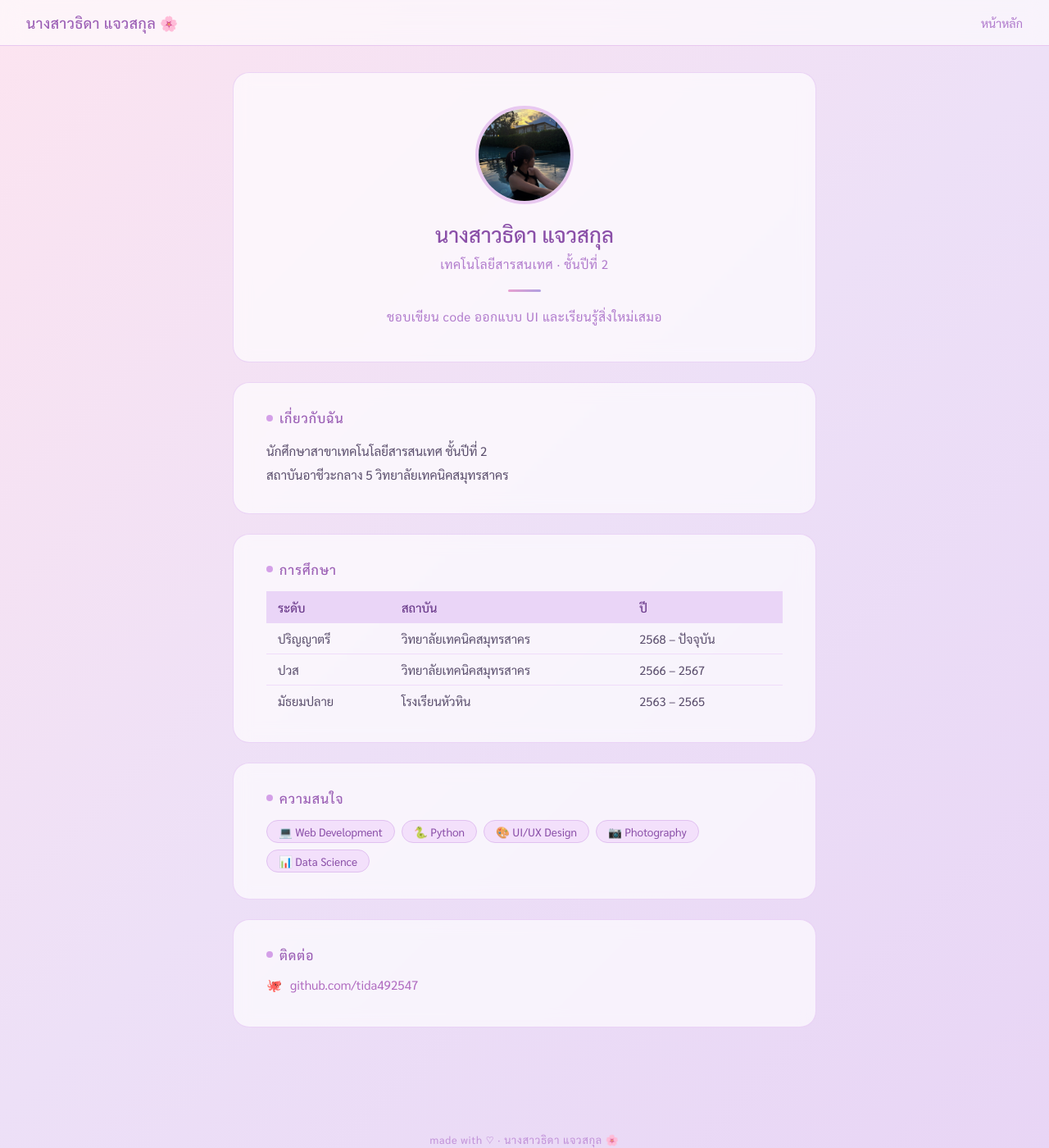
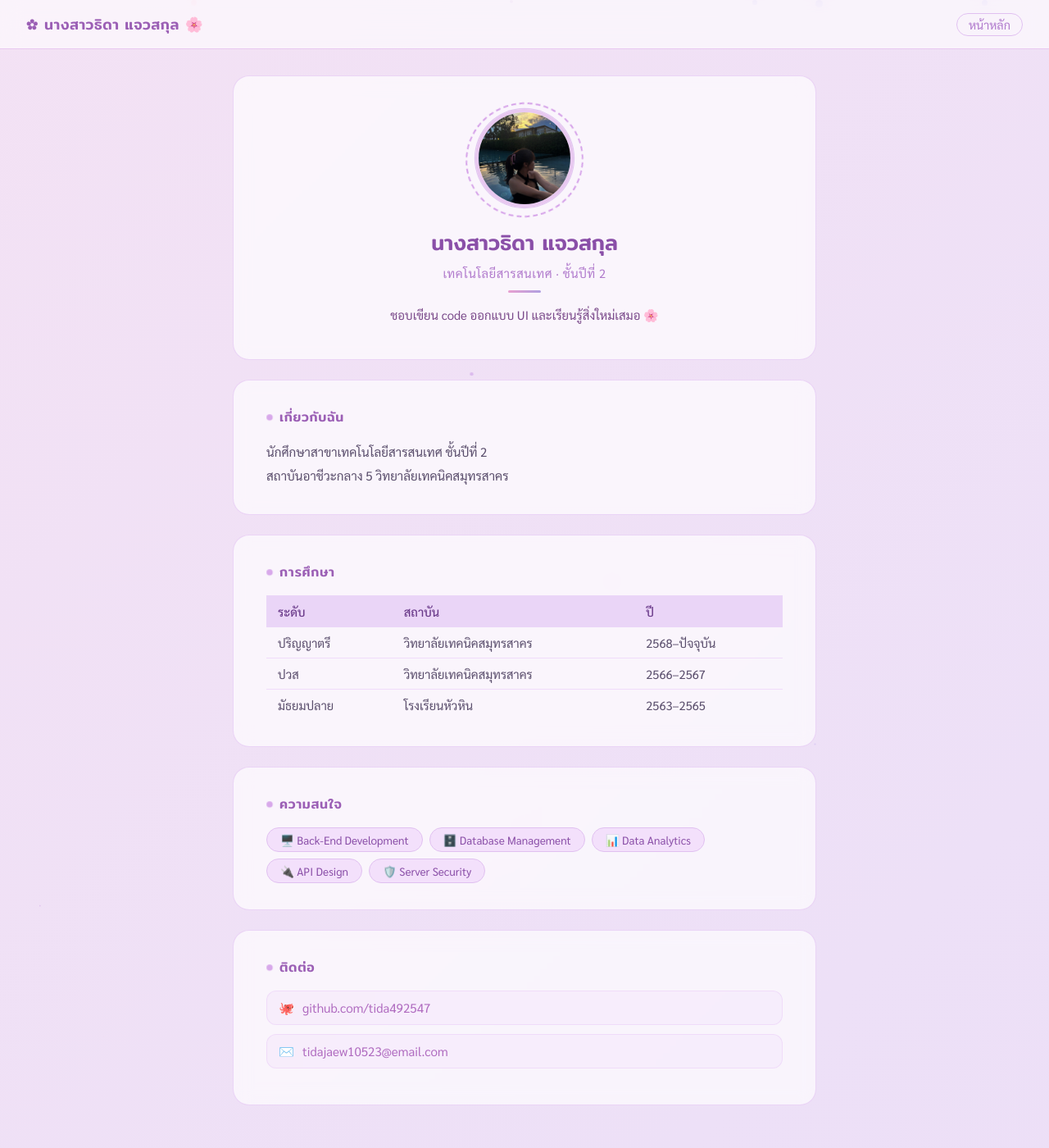
Before and after one commit to tida492547/tida.github.io, a Jekyll site: the page built from README.md, in a window 1280 px wide and 1400 px high. Shown: the whole window at 82% size. Built offline with Jekyll 4.4.1, drawn with Linux system fonts in a browser that asks for light colours; some of the changed text lies outside the part shown.

Commit message:
Update home.html

```diff
--- a/_layouts/home.html
+++ b/_layouts/home.html
@@ -4,7 +4,7 @@
   <meta charset="UTF-8">
   <meta name="viewport" content="width=device-width, initial-scale=1.0">
   <title>{{ site.title }}</title>
-  <link href="https://fonts.googleapis.com/css2?family=Sarabun:wght@300;400;500&display=swap" rel="stylesheet">
+  <link href="https://fonts.googleapis.com/css2?family=Sarabun:wght@300;400;500&family=Mitr:wght@300;400;500&display=swap" rel="stylesheet">
   <style>
     * { margin: 0; padding: 0; box-sizing: border-box; }
 
@@ -12,8 +12,42 @@
       font-family: 'Sarabun', sans-serif;
       min-height: 100vh;
       background: linear-gradient(135deg, #fce4f0 0%, #ede0f7 50%, #e8d5f5 100%);
+      background-size: 400% 400%;
+      animation: bgMove 8s ease infinite;
       color: #4a3f5c;
     }
+
+    @keyframes bgMove {
+      0% { background-position: 0% 50%; }
+      50% { background-position: 100% 50%; }
+      100% { background-position: 0% 50%; }
+    }
+
+    /* ดาวลอย */
+    .stars {
+      position: fixed;
+      inset: 0;
+      pointer-events: none;
+      z-index: 0;
+      overflow: hidden;
+    }
+
+    .star {
+      position: absolute;
+      width: 6px; height: 6px;
+      border-radius: 50%;
+      background: rgba(200,150,230,0.5);
+      animation: float linear infinite;
+    }
+
+    @keyframes float {
+      0% { transform: translateY(100vh) scale(0); opacity: 0; }
+      10% { opacity: 1; }
+      90% { opacity: 1; }
+      100% { transform: translateY(-10vh) scale(1); opacity: 0; }
+    }
+
+    .wrap { position: relative; z-index: 1; }
 
     header {
       background: rgba(255,255,255,0.6);
@@ -26,9 +60,16 @@
       position: sticky;
       top: 0;
       z-index: 10;
+      animation: slideDown 0.6s ease;
     }
 
-    header .logo {
+    @keyframes slideDown {
+      from { transform: translateY(-100%); opacity: 0; }
+      to { transform: translateY(0); opacity: 1; }
+    }
+
+    .logo {
+      font-family: 'Mitr', sans-serif;
       font-size: 1.1rem;
       font-weight: 500;
       color: #9b5fb5;
@@ -40,6 +81,16 @@
       text-decoration: none;
       font-size: 0.9rem;
       margin-left: 1.5rem;
+      padding: 4px 14px;
+      border-radius: 20px;
+      border: 1px solid #e0c0f0;
+      transition: all 0.3s;
+    }
+
+    header nav a:hover {
+      background: #9b5fb5;
+      color: white;
+      border-color: #9b5fb5;
     }
 
     main {
@@ -55,11 +107,34 @@
       border: 1px solid rgba(220,180,240,0.5);
       padding: 2rem 2.5rem;
       margin-bottom: 1.5rem;
+      opacity: 0;
+      transform: translateY(30px);
+      animation: fadeUp 0.6s ease forwards;
+      transition: box-shadow 0.3s, transform 0.3s;
     }
 
-    .hero {
-      text-align: center;
-      padding: 2.5rem 2rem;
+    .card:hover {
+      box-shadow: 0 8px 32px rgba(180,120,220,0.18);
+      transform: translateY(-4px);
+    }
+
+    .card:nth-child(1) { animation-delay: 0.1s; }
+    .card:nth-child(2) { animation-delay: 0.25s; }
+    .card:nth-child(3) { animation-delay: 0.4s; }
+    .card:nth-child(4) { animation-delay: 0.55s; }
+    .card:nth-child(5) { animation-delay: 0.7s; }
+
+    @keyframes fadeUp {
+      to { opacity: 1; transform: translateY(0); }
+    }
+
+    /* Hero */
+    .hero { text-align: center; padding: 2.5rem 2rem; }
+
+    .avatar-wrap {
+      position: relative;
+      display: inline-block;
+      margin-bottom: 1.2rem;
     }
 
     .hero img {
@@ -68,20 +143,43 @@
       border-radius: 50%;
       object-fit: cover;
       border: 4px solid #e8c8f0;
-      margin-bottom: 1rem;
+      animation: pulse 3s ease-in-out infinite;
+    }
+
+    @keyframes pulse {
+      0%, 100% { box-shadow: 0 0 0 0 rgba(180,120,220,0.4); }
+      50% { box-shadow: 0 0 0 14px rgba(180,120,220,0); }
+    }
+
+    /* วงแหวนหมุน */
+    .ring {
+      position: absolute;
+      inset: -10px;
+      border-radius: 50%;
+      border: 2px dashed #d4a0e8;
+      animation: spin 8s linear infinite;
+    }
+
+    @keyframes spin {
+      from { transform: rotate(0deg); }
+      to { transform: rotate(360deg); }
     }
 
     .hero h1 {
+      font-family: 'Mitr', sans-serif;
       font-size: 1.6rem;
       font-weight: 500;
       color: #8a4fa8;
       margin-bottom: 0.4rem;
+      animation: fadeUp 0.8s ease 0.2s both;
     }
 
-    .hero p {
+    .hero .role {
       color: #b07acc;
-      font-size: 0.95rem;
+      font-size: 0.92rem;
       letter-spacing: 0.04em;
+      margin-bottom: 0.8rem;
+      animation: fadeUp 0.8s ease 0.35s both;
     }
 
     .divider {
@@ -89,36 +187,52 @@
       height: 3px;
       background: linear-gradient(90deg, #e8a0d0, #b09fe0);
       border-radius: 2px;
-      margin: 1rem auto;
+      margin: 0.8rem auto;
+      animation: expand 1s ease 0.5s both;
+    }
+
+    @keyframes expand {
+      from { width: 0; opacity: 0; }
+      to { width: 40px; opacity: 1; }
+    }
+
+    .hero .bio {
+      font-size: 0.93rem;
+      color: #7a4a8a;
+      line-height: 1.9;
+      animation: fadeUp 0.8s ease 0.5s both;
     }
 
     .section-title {
+      font-family: 'Mitr', sans-serif;
       font-size: 1rem;
       font-weight: 500;
       color: #9b5fb5;
-      letter-spacing: 0.06em;
-      text-transform: uppercase;
+      letter-spacing: 0.04em;
       margin-bottom: 1rem;
       display: flex;
       align-items: center;
       gap: 8px;
     }
 
-    .section-title::before {
-      content: '';
-      display: inline-block;
+    .section-title .dot {
       width: 8px; height: 8px;
       background: #d4a0e8;
       border-radius: 50%;
+      animation: blink 2s ease-in-out infinite;
+    }
+
+    @keyframes blink {
+      0%, 100% { opacity: 1; transform: scale(1); }
+      50% { opacity: 0.4; transform: scale(0.7); }
     }
 
     p, li { line-height: 1.9; color: #5a4e6c; font-size: 0.95rem; }
+    ul { padding-left: 1.3rem; }
+    ul li { margin-bottom: 0.3rem; }
+    ul li::marker { color: #d4a0e8; }
 
-    table {
-      width: 100%;
-      border-collapse: collapse;
-      font-size: 0.92rem;
-    }
+    table { width: 100%; border-collapse: collapse; font-size: 0.92rem; }
 
     th {
       background: #ead5f7;
@@ -132,8 +246,10 @@
       padding: 9px 14px;
       border-bottom: 1px solid #f0dcfa;
       color: #5a4e6c;
+      transition: background 0.2s;
     }
 
+    tr:hover td { background: rgba(212,160,232,0.1); }
     tr:last-child td { border-bottom: none; }
 
     .tags { display: flex; flex-wrap: wrap; gap: 8px; margin-top: 0.5rem; }
@@ -143,16 +259,35 @@
       color: #8a4fa8;
       border: 1px solid #e0c0f0;
       border-radius: 20px;
-      padding: 4px 14px;
+      padding: 5px 16px;
       font-size: 0.85rem;
+      transition: all 0.3s;
+      cursor: default;
+    }
+
+    .tag:hover {
+      background: #9b5fb5;
+      color: white;
+      border-color: #9b5fb5;
+      transform: translateY(-2px);
     }
 
     .contact-item {
       display: flex;
       align-items: center;
       gap: 10px;
-      margin-bottom: 0.6rem;
+      margin-bottom: 0.7rem;
+      padding: 10px 14px;
+      border-radius: 12px;
+      background: rgba(243,224,251,0.4);
+      border: 1px solid rgba(220,180,240,0.3);
       font-size: 0.95rem;
+      transition: all 0.3s;
+    }
+
+    .contact-item:hover {
+      background: rgba(180,120,220,0.1);
+      transform: translateX(4px);
     }
 
     .contact-item a { color: #b06cc0; text-decoration: none; }
@@ -162,60 +297,86 @@
       padding: 1.5rem;
       color: #c090d8;
       font-size: 0.8rem;
-      letter-spacing: 0.06em;
+      letter-spacing: 0.08em;
+      animation: fadeUp 0.8s ease 1s both;
     }
   </style>
 </head>
 <body>
 
+<!-- ดาวลอย -->
+<div class="stars" id="stars"></div>
+
+<div class="wrap">
   <header>
-  <div class="logo">{{ site.title }}</div>
+    <div class="logo">✿ {{ site.title }}</div>
     <nav><a href="#">หน้าหลัก</a></nav>
   </header>
 
   <main>
     <div class="card hero">
+      <div class="avatar-wrap">
+        <div class="ring"></div>
         <img src="images/profile.jpg" alt="โปรไฟล์">
+      </div>
       <h1>นางสาวธิดา แจวสกุล</h1>
-    <p>เทคโนโลยีสารสนเทศ · ชั้นปีที่ 2</p>
+      <div class="role">เทคโนโลยีสารสนเทศ · ชั้นปีที่ 2</div>
       <div class="divider"></div>
-    <p>ชอบเขียน code ออกแบบ UI และเรียนรู้สิ่งใหม่เสมอ</p>
+      <p class="bio">ชอบเขียน code ออกแบบ UI และเรียนรู้สิ่งใหม่เสมอ 🌸</p>
     </div>
 
     <div class="card">
-    <div class="section-title">เกี่ยวกับฉัน</div>
+      <div class="section-title"><span class="dot"></span> เกี่ยวกับฉัน</div>
       <p>นักศึกษาสาขาเทคโนโลยีสารสนเทศ ชั้นปีที่ 2<br>
       สถาบันอาชีวะกลาง 5 วิทยาลัยเทคนิคสมุทรสาคร</p>
     </div>
 
     <div class="card">
-    <div class="section-title">การศึกษา</div>
+      <div class="section-title"><span class="dot"></span> การศึกษา</div>
       <table>
         <tr><th>ระดับ</th><th>สถาบัน</th><th>ปี</th></tr>
-      <tr><td>ปริญญาตรี</td><td>วิทยาลัยเทคนิคสมุทรสาคร</td><td>2568 – ปัจจุบัน</td></tr>
-      <tr><td>ปวส</td><td>วิทยาลัยเทคนิคสมุทรสาคร</td><td>2566 – 2567</td></tr>
-      <tr><td>มัธยมปลาย</td><td>โรงเรียนหัวหิน</td><td>2563 – 2565</td></tr>
+        <tr><td>ปริญญาตรี</td><td>วิทยาลัยเทคนิคสมุทรสาคร</td><td>2568–ปัจจุบัน</td></tr>
+        <tr><td>ปวส</td><td>วิทยาลัยเทคนิคสมุทรสาคร</td><td>2566–2567</td></tr>
+        <tr><td>มัธยมปลาย</td><td>โรงเรียนหัวหิน</td><td>2563–2565</td></tr>
       </table>
     </div>
 
     <div class="card">
-    <div class="section-title">ความสนใจ</div>
+      <div class="section-title"><span class="dot"></span> ความสนใจ</div>
       <div class="tags">
-      <span class="tag">💻 Web Development</span>
-      <span class="tag">🐍 Python</span>
-      <span class="tag">🎨 UI/UX Design</span>
-      <span class="tag">📷 Photography</span>
-      <span class="tag">📊 Data Science</span>
+        <span class="tag">🖥️ Back-End Development</span>
+        <span class="tag">🗄️ Database Management</span>
+        <span class="tag">📊 Data Analytics</span>
+        <span class="tag">🔌 API Design</span>
+        <span class="tag">🛡️ Server Security</span>
       </div>
     </div>
 
     <div class="card">
-    <div class="section-title">ติดต่อ</div>
+      <div class="section-title"><span class="dot"></span> ติดต่อ</div>
       <div class="contact-item">🐙 <a href="https://github.com/tida492547">github.com/tida492547</a></div>
+      <div class="contact-item">✉️ <a href="mailto:tidajaew10523@email.com">tidajaew10523@email.com</a></div>
     </div>
   </main>
 
-<footer>made with ♡ · {{ site.title }}</footer>
+  <footer>✿ made with ♡ · {{ site.title }} ✿</footer>
+</div>
+
+<script>
+  // สร้างดาวลอย
+  const container = document.getElementById('stars');
+  for (let i = 0; i < 18; i++) {
+    const star = document.createElement('div');
+    star.className = 'star';
+    star.style.left = Math.random() * 100 + 'vw';
+    star.style.width = star.style.height = (4 + Math.random() * 6) + 'px';
+    star.style.animationDuration = (6 + Math.random() * 10) + 's';
+    star.style.animationDelay = (Math.random() * 8) + 's';
+    const colors = ['rgba(200,150,230,0.5)','rgba(255,180,210,0.5)','rgba(180,160,240,0.5)'];
+    star.style.background = colors[Math.floor(Math.random() * colors.length)];
+    container.appendChild(star);
+  }
+</script>
 
 </body>
 </html>
```
Also changed, not shown: other parts of _layouts/home.html (+1 -0 lines). Lines whose indentation alone changed are shown as unchanged.
